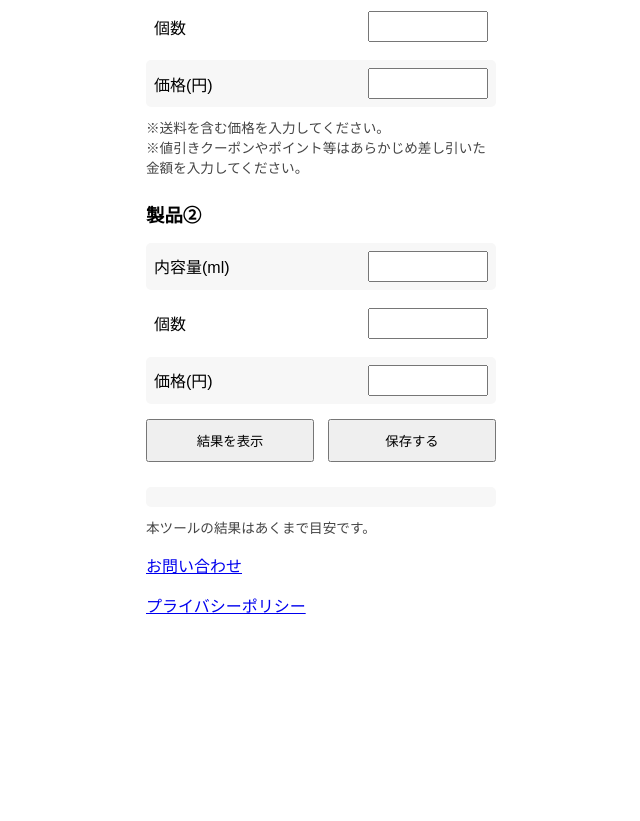
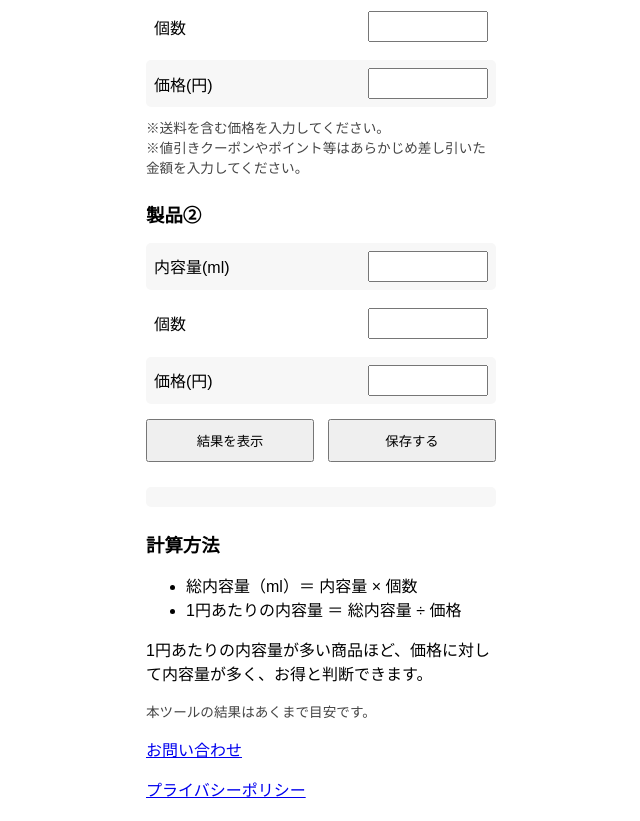
Before and after one commit to kirokugirl-lang/szmlindex.html, a plain HTML site: page index.html in a window 1280 px wide. Shown: the part 565-1386 px from the top of the page, without its empty margins (319-959 px from the left). Before the commit the page ends 1202 px from the top, so only its background shows below. Drawn offline with Linux system fonts and the light colour scheme.

Commit message:
Update index.html

```diff
--- a/index.html
+++ b/index.html
@@ -115,7 +115,12 @@ button {
     <button onclick="saveData()">保存する</button>
 </div>
 
-<div class="result" id="result"></div>
+<div class="result" id="result"></div><h2>計算方法</h2>
+<ul>
+  <li>総内容量（ml）＝ 内容量 × 個数</li>
+  <li>1円あたりの内容量 ＝ 総内容量 ÷ 価格</li>
+</ul>
+<p>1円あたりの内容量が多い商品ほど、価格に対して内容量が多く、お得と判断できます。</p>
 
 <p class="note">本ツールの結果はあくまで目安です。</p>
 
```
